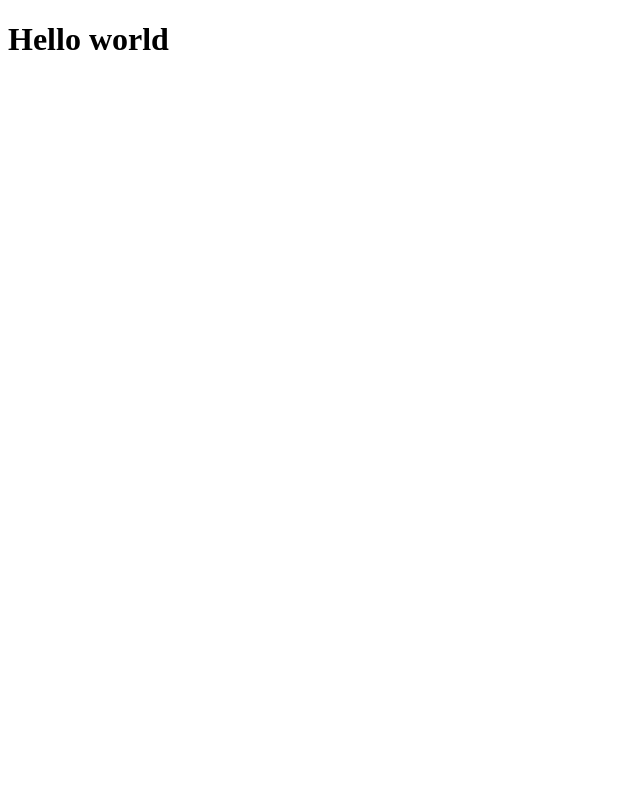
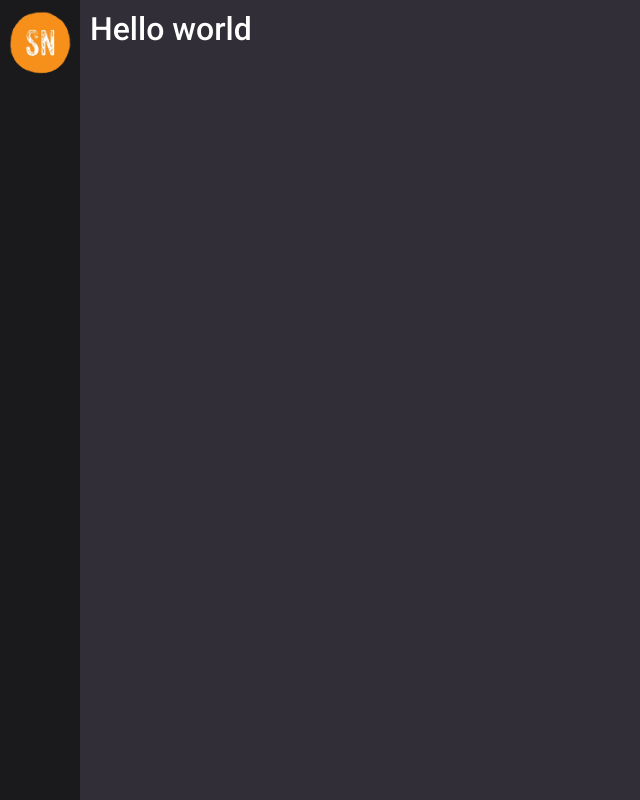
Before and after one commit to samuel-neves/portfolio, a React (Create React App) app: page / in a window 1280 px wide. Shown: the whole page, without its empty margins (0-640 px from the left). Built offline with nearby package versions, Linux system fonts and the light colour scheme.

Commit message:
sidebar implementation

```diff
--- a/public/index.html
+++ b/public/index.html
@@ -4,40 +4,17 @@
     <meta charset="utf-8" />
     <link rel="icon" href="%PUBLIC_URL%/favicon.ico" />
     <meta name="viewport" content="width=device-width, initial-scale=1" />
-    <meta name="theme-color" content="#000000" />
-    <meta
-      name="description"
-      content="Web site created using create-react-app"
+    <meta name="theme-color" content="#57d2ff" />
+
+    <title>Portfólio</title>
+
+    <link
+      href="https://fonts.googleapis.com/css2?family=Roboto:wght@400;500;700&display=swap"
+      rel="stylesheet"
     />
-    <link rel="apple-touch-icon" href="%PUBLIC_URL%/logo192.png" />
-    <!--
-      manifest.json provides metadata used when your web app is installed on a
-      user's mobile device or desktop. See https://developers.google.com/web/fundamentals/web-app-manifest/
-    -->
-    <link rel="manifest" href="%PUBLIC_URL%/manifest.json" />
-    <!--
-      Notice the use of %PUBLIC_URL% in the tags above.
-      It will be replaced with the URL of the `public` folder during the build.
-      Only files inside the `public` folder can be referenced from the HTML.
-
-      Unlike "/favicon.ico" or "favicon.ico", "%PUBLIC_URL%/favicon.ico" will
-      work correctly both with client-side routing and a non-root public URL.
-      Learn how to configure a non-root public URL by running `npm run build`.
-    -->
-    <title>React App</title>
   </head>
   <body>
     <noscript>You need to enable JavaScript to run this app.</noscript>
     <div id="root"></div>
-    <!--
-      This HTML file is a template.
-      If you open it directly in the browser, you will see an empty page.
-
-      You can add webfonts, meta tags, or analytics to this file.
-      The build step will place the bundled scripts into the <body> tag.
-
-      To begin the development, run `npm start` or `yarn start`.
-      To create a production bundle, use `npm run build` or `yarn build`.
-    -->
   </body>
 </html>
--- a/src/App.tsx
+++ b/src/App.tsx
@@ -1,10 +1,25 @@
 import React from 'react';
 
-import { Container } from './styles';
+import logoImg from './assets/personalLogo3.png';
+
+import {
+  GlobalStyle,
+  Container,
+  SidebarContainer,
+  SiteContent,
+} from './styles';
 
 const App: React.FC = () => (
   <Container>
-    <h1>Hello world</h1>
+    <SidebarContainer>
+      <img src={logoImg} alt="SN" />
+    </SidebarContainer>
+
+    <SiteContent>
+      <h1>Hello world</h1>
+    </SiteContent>
+
+    <GlobalStyle />
   </Container>
 );
 
--- /dev/null
+++ b/src/react-app-env.d.ts
@@ -0,0 +1 @@
+/// <reference types="react-scripts" />
--- a/src/styles.ts
+++ b/src/styles.ts
@@ -1,3 +1,65 @@
-import styled from 'styled-components';
+import styled, { createGlobalStyle } from 'styled-components';
 
-export const Container = styled.div``;
+export const GlobalStyle = createGlobalStyle`
+  * {
+    margin: 0;
+    padding: 0;
+    box-sizing: border-box;
+    outline: 0;
+
+    body {
+      background: #312e38;
+      color: #fff;
+      -webkit-font-smoothing: antialiased;
+    }
+
+    body,
+    input,
+    button {
+      font-family: Roboto, sans-serif;
+      font-size: 16px;
+    }
+
+    h1,
+    h2,
+    h3,
+    h4,
+    h5,
+    h6,
+    strong {
+      font-weight: 500;
+    }
+
+    button {
+      cursor: pointer;
+    }
+  }
+`;
+
+export const Container = styled.div`
+  display: flex;
+`;
+
+export const SidebarContainer = styled.div`
+  height: 100%;
+  width: 80px;
+  position: absolute;
+  background-color: #1a191c;
+  overflow-x: hidden;
+
+  padding: 10px 8px;
+
+  display: flex;
+  flex-direction: column;
+
+  > img {
+    height: 64px;
+    width: 64px;
+    border-radius: 50%;
+  }
+`;
+
+export const SiteContent = styled.div`
+  margin: 10px;
+  margin-left: 90px;
+`;
```
Also changed, not shown: src/assets/personalLogo3.png (added).
